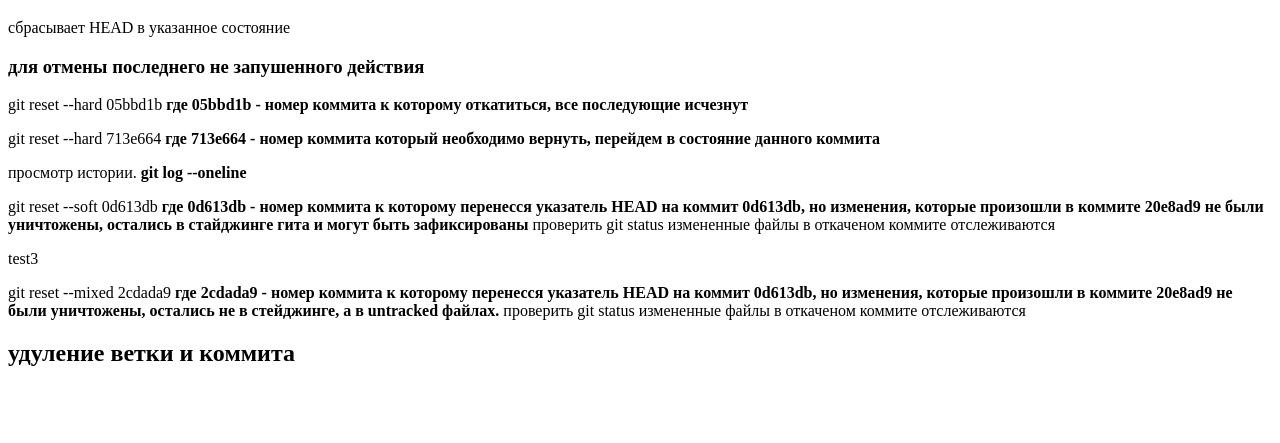
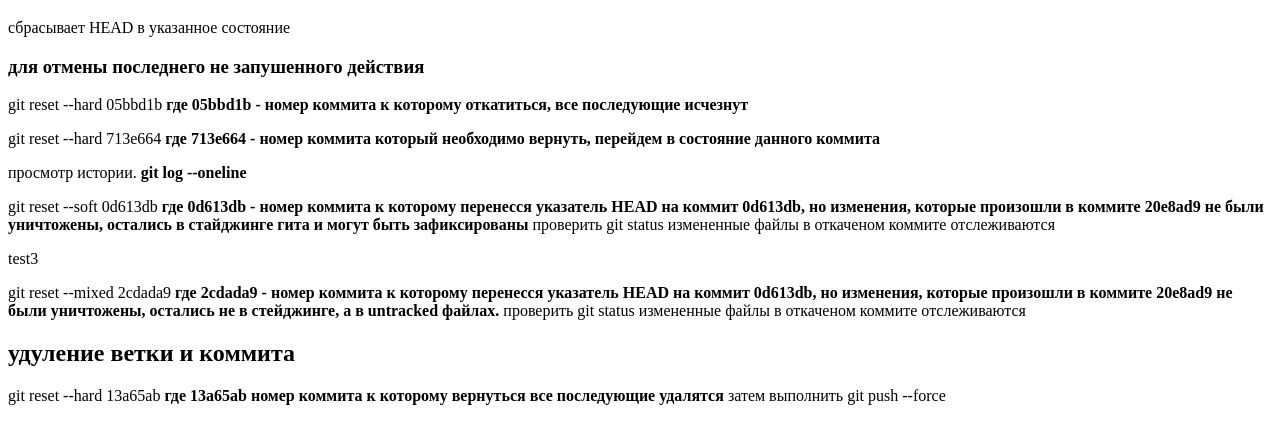
Before and after one commit to TatiynaLN/GIT-advanced-test, a plain HTML site: page git-reset.html in a window 1280 px wide. Shown: the part 61-504 px from the top of the page. Drawn offline with Linux system fonts and the light colour scheme.

Commit message:
удаление коммита

```diff
--- a/git-reset.html
+++ b/git-reset.html
@@ -30,6 +30,11 @@
     измененные файлы в откаченом коммите отслеживаются</p>
 
     <h2>удуление ветки и коммита</h2>
+    <p>git reset --hard 13a65ab <b> где 13a65ab номер коммита к которому вернуться все последующие удалятся</b>
+    затем выполнить git push --force
+
+    </p>
+
 </body>
 
 </html>
```
